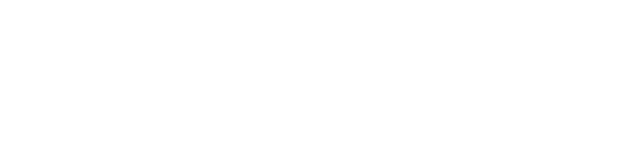
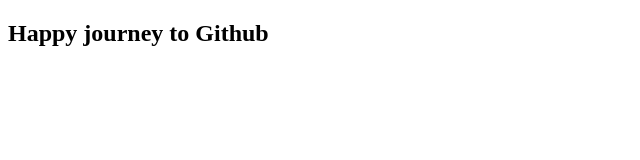
Before and after one commit to pappu99/file-send-to-new-repo, a plain HTML site: page index.html in a window 1280 px wide. Shown: the whole page, without its empty margins (0-640 px from the left). Drawn offline with Linux system fonts and the light colour scheme.

Commit message:
text send to github

```diff
--- a/index.html
+++ b/index.html
@@ -7,6 +7,6 @@
     <title>Git Hub</title>
 </head>
 <body>
-
+    <h2>Happy journey to Github</h2>
 </body>
 </html>
```
